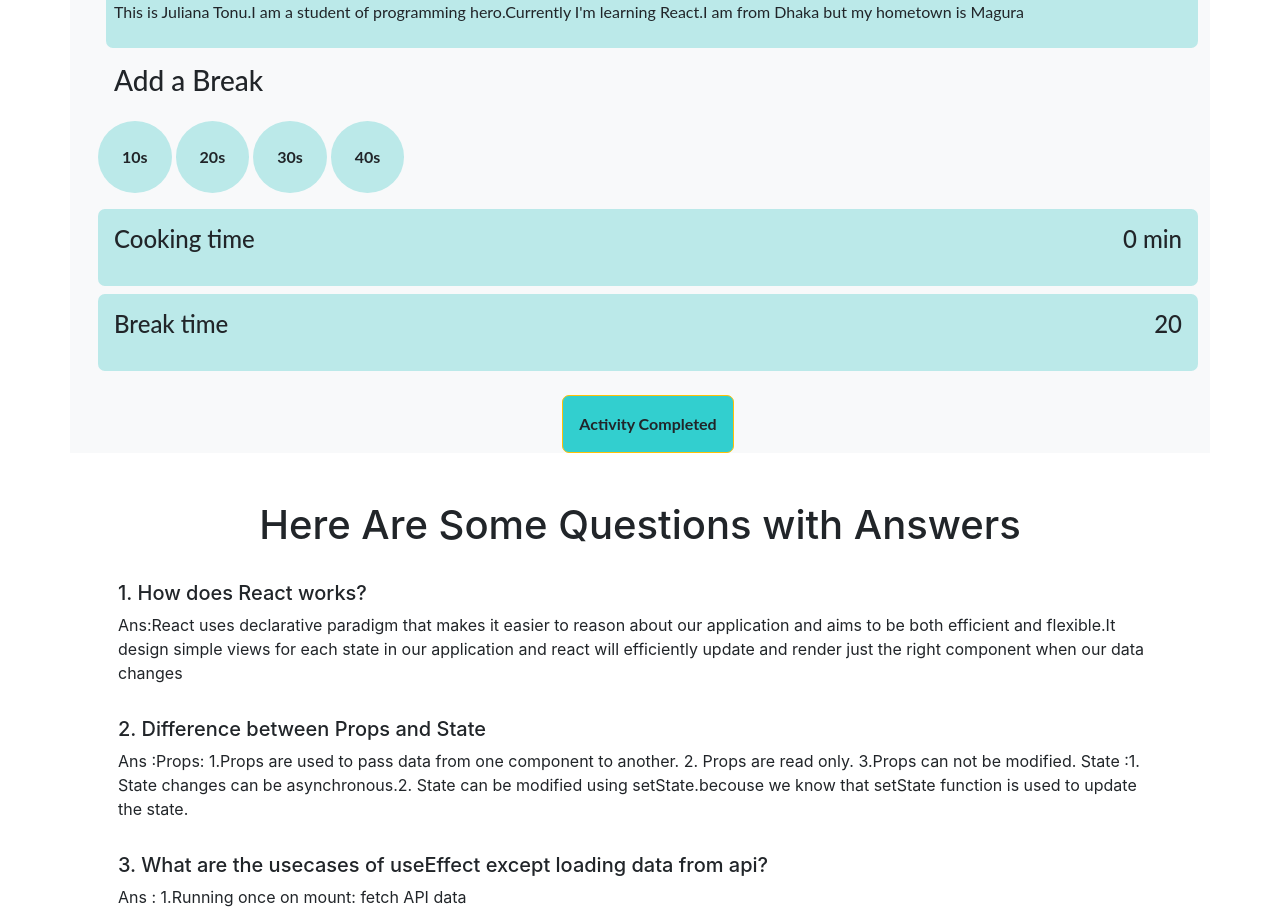
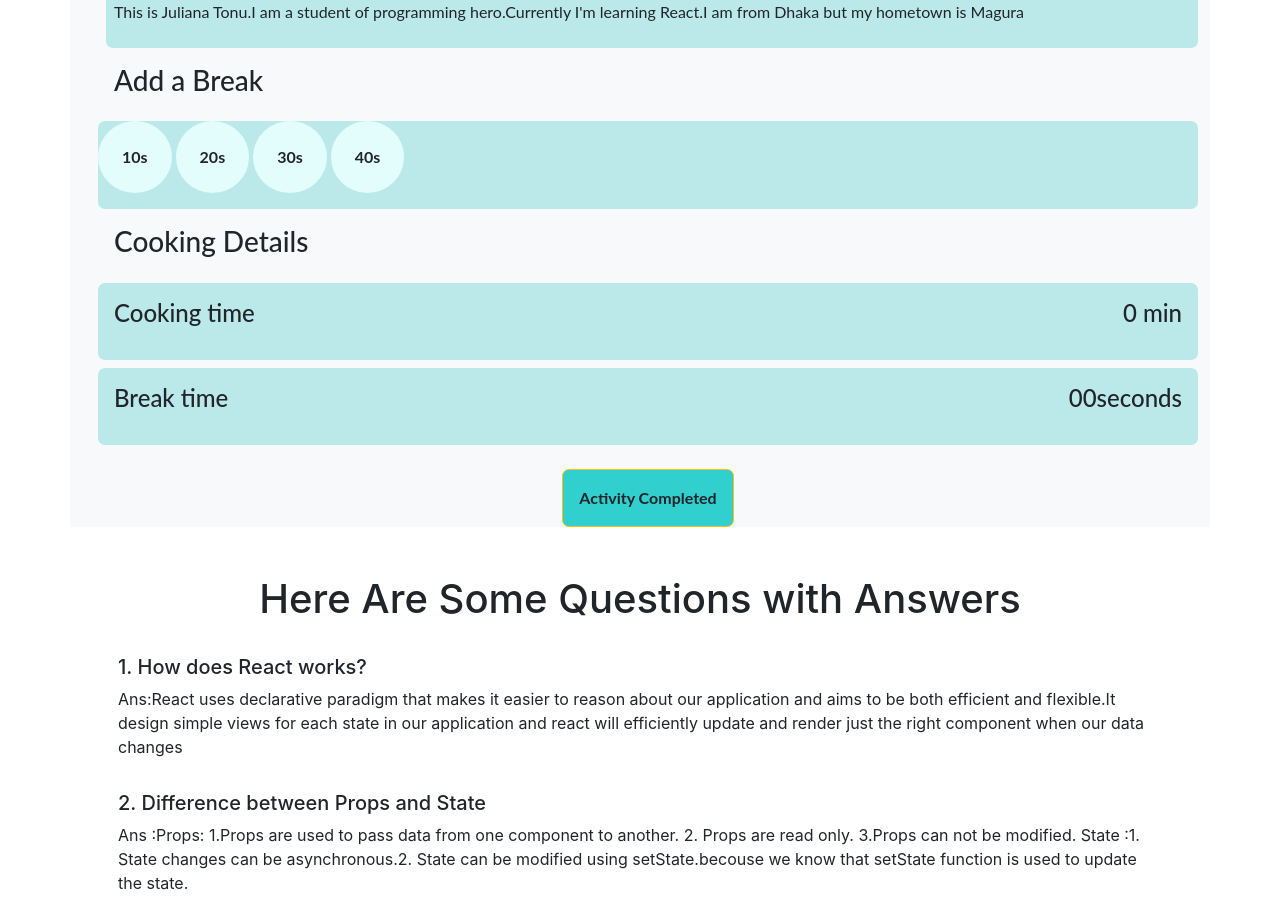
Before and after one commit to JulianaTonu/cooking-activities-, a React (Create React App) app: page / in a window 1280 px wide. Shown: the part 1981-2893 px from the top of the page. Built offline with nearby package versions, Linux system fonts and the light colour scheme.

Commit message:
handle breaktime

```diff
--- a/src/components/Activity/Activity.css
+++ b/src/components/Activity/Activity.css
@@ -28,7 +28,7 @@ height: 50px;
 
 }
 .break{
-    background-color: rgb(187, 233, 233);
+    background-color: rgb(227, 253, 253);
     font-weight: bold;
     margin-right: 4px;
 }
--- a/src/components/Activity/Activity.js
+++ b/src/components/Activity/Activity.js
@@ -8,6 +8,7 @@ import Meal from './Meal.js/Meal';
 const Activity = () => {
     const [meals, setMeals] = useState([])
     const [list, setList]=useState([])
+
 
     useEffect(()=>{
         fetch(`meals.json`)
@@ -22,6 +23,7 @@ const Activity = () => {
     const newList =[...list, meal]
     setList(newList)
 }
+
     return (
         <div className='activity-container pt-5 row'>
             <div className="meals-container col-8 m-3 g-3">
@@ -48,7 +50,10 @@ const Activity = () => {
 
 <div className="my-container bg-light col ">
 <MyContainer
+
 list ={list}
+
+
 ></MyContainer>
 
 
--- a/src/components/MyContainer/MyContainer.js
+++ b/src/components/MyContainer/MyContainer.js
@@ -1,8 +1,18 @@
-import React from 'react';
+import React, { useState } from 'react';
 
 import { ToastContainer, toast } from 'react-toastify';
 import 'react-toastify/dist/ReactToastify.css';
+
 const MyContainer = ({list}) => {
+
+    const [breaktime, setBreaktime]=useState([])
+
+    const handleBreaktime =(item)=>{
+    console.log("mtbreaktime",item)
+    const newtime =[...breaktime,item ]
+    setBreaktime(newtime)
+}
+
 
     const toastNotify =()=>{
         toast("Activity Completed")
@@ -59,20 +69,22 @@ const MyContainer = ({list}) => {
 <div className='ms-3'>
     <h3 className='p-3'>Add a Break</h3>
 
-<div className='d-flex'>
-<p className='p-4 break rounded-circle'>10s</p>
-<p className='p-4 break rounded-circle'>20s</p>
-<p className='p-4 break rounded-circle'>30s</p>
-<p className='p-4 break rounded-circle'>40s</p>
+<div className='d-flex mydetails'>
+<p onClick={()=> handleBreaktime(10)} className='p-4 break rounded-circle'>10s</p>
+<p onClick={()=> handleBreaktime(20)} className='p-4 break rounded-circle'>20s</p>
+<p onClick={()=> handleBreaktime(30)} className='p-4 break rounded-circle'>30s</p>
+<p onClick={()=> handleBreaktime(40)} className='p-4 break rounded-circle'>40s</p>
+
 
 
 </div>
 
 
 <div className='cooking-details'>
+<h3 className='p-3'>Cooking Details</h3>
 <h4 className='p-3  d-flex justify-content-between time'>Cooking time
 <p>{time} min</p></h4>
-<h4 className=' p-3 d-flex justify-content-between time'>Break time <p>20</p></h4>
+<h4 className=' p-3 d-flex justify-content-between time'>Break time <p>00seconds</p></h4>
 
 <div className='text-center'>
 <button onClick={ toastNotify } className='btn btn-warning text-dark p-3 mt-3 fw-bold '>Activity Completed</button>
```
